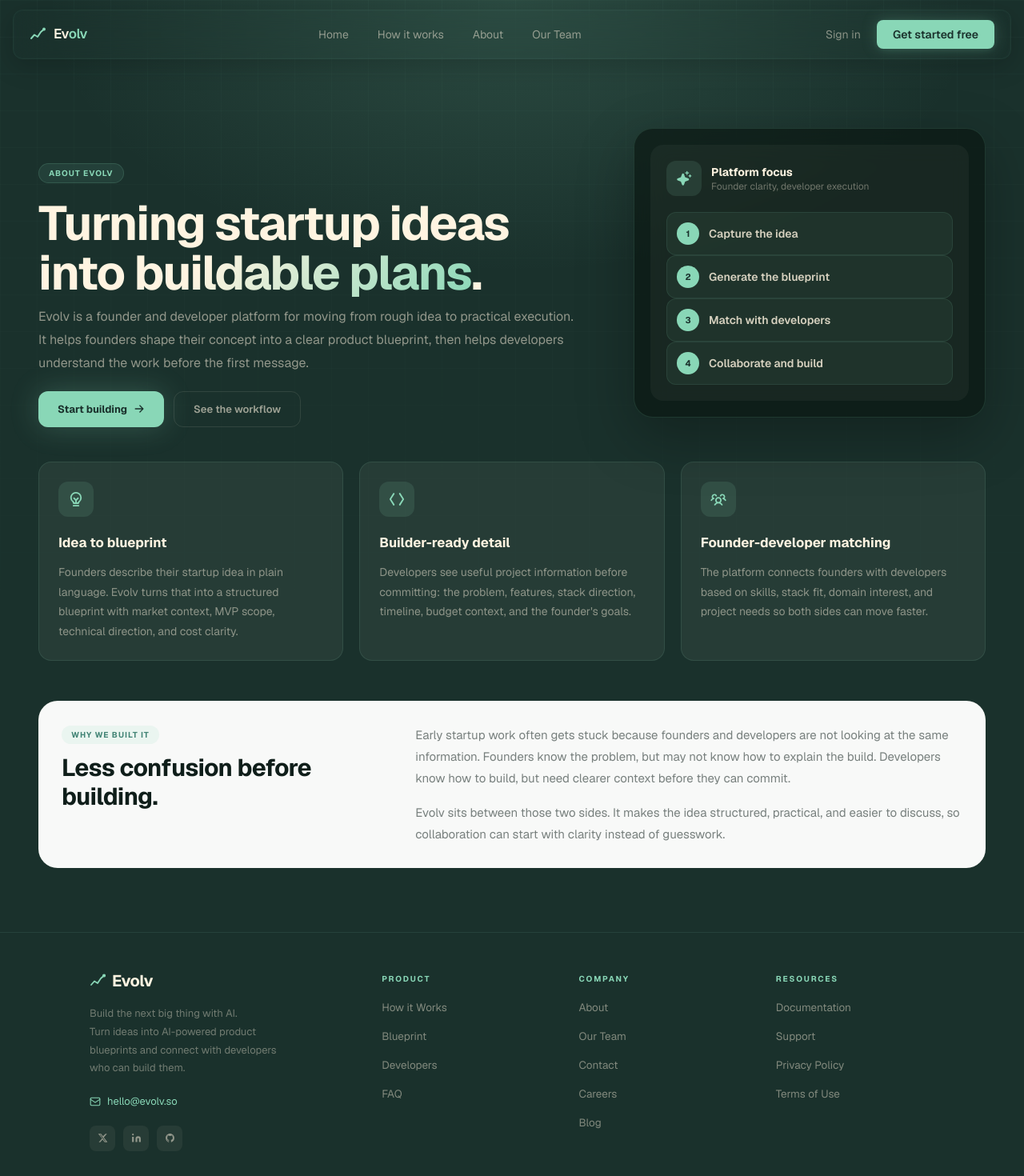
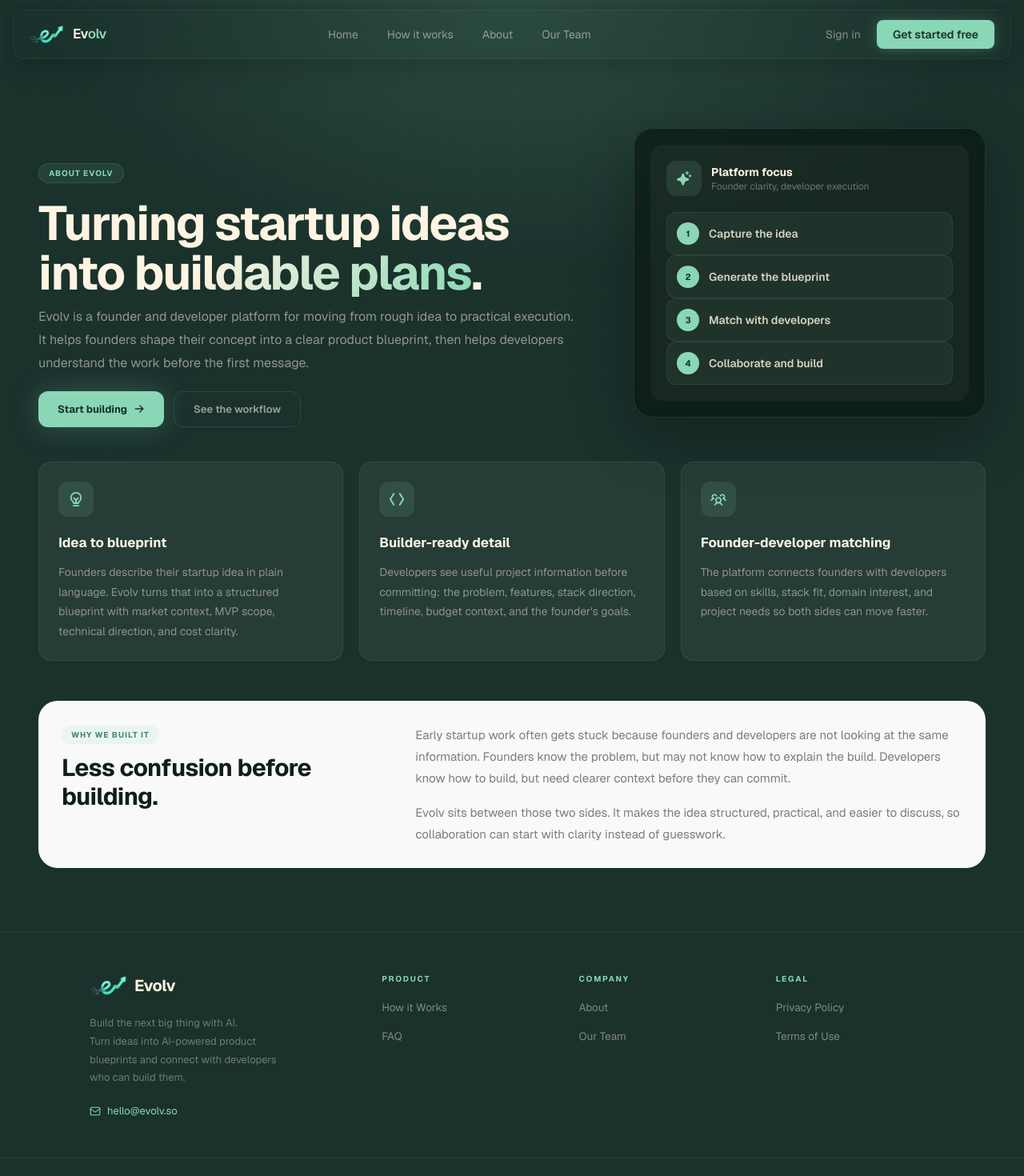
Before and after one commit to Ashhadk7/Evolv, a Next.js app in the folder frontend/: page /about in a window 1280 px wide. Shown: the top 1470 px of the page at 80% size. Built offline with nearby package versions, Linux system fonts and the light colour scheme.

Commit message:
Footer links removed and logo changed.

```diff
--- a/frontend/src/components/Navbar.tsx
+++ b/frontend/src/components/Navbar.tsx
@@ -8,6 +8,7 @@ import {
   useTransform,
 } from "framer-motion";
 import { Menu, X } from "lucide-react";
+import Image from "next/image";
 import Link from "next/link";
 import { useRef, useState } from "react";
 
@@ -17,28 +18,6 @@ const NAV_LINKS = [
   { label: "About",        href: "/about"         },
   { label: "Our Team",     href: "/our-team"      },
 ];
-
-function EvolvMark() {
-  return (
-    <svg
-      width="20"
-      height="20"
-      viewBox="0 0 20 20"
-      fill="none"
-      aria-hidden="true"
-      className="shrink-0"
-    >
-      <path
-        d="M2 15 L6 10.5 L10 13 L14 7 L18 3.5"
-        stroke="#89d7b7"
-        strokeWidth="2"
-        strokeLinecap="round"
-        strokeLinejoin="round"
-      />
-      <circle cx="18" cy="3.5" r="2" fill="#89d7b7" />
-    </svg>
-  );
-}
 
 export function Navbar() {
   const { scrollY } = useScroll();
@@ -96,7 +75,14 @@ export function Navbar() {
         >
           {/* Logo */}
           <Link href="/" className="flex items-center gap-2.5" aria-label="Evolv home">
-            <EvolvMark />
+            <Image
+              src="/evolv-logo-transparent.png"
+              alt=""
+              aria-hidden="true"
+              width={44}
+              height={28}
+              className="h-7 w-11 shrink-0 object-contain"
+            />
             <span className="text-[17px] font-semibold tracking-tight text-cream">
               Ev<span className="text-mint">olv</span>
             </span>
--- a/frontend/src/components/auth/Logo.tsx
+++ b/frontend/src/components/auth/Logo.tsx
@@ -1,5 +1,6 @@
 "use client";
 
+import Image from "next/image";
 import Link from "next/link";
 
 const BRAND_INK  = "#0f1c18";
@@ -10,10 +11,14 @@ const BRAND_CREAM = "#fff4e1";
 export function Logo({ dark = false }: { dark?: boolean }) {
   return (
     <Link href="/" className="inline-flex w-fit items-center gap-2.5">
-      <svg width="24" height="24" viewBox="0 0 20 20" fill="none" aria-hidden="true">
-        <path d="M2 15 L6 10.5 L10 13 L14 7 L18 3.5" stroke={dark ? BRAND_MINT : BRAND_MID} strokeWidth="1.8" strokeLinecap="round" strokeLinejoin="round" />
-        <circle cx="18" cy="3.5" r="2.1" fill={dark ? BRAND_MINT : BRAND_MID} />
-      </svg>
+      <Image
+        src="/evolv-logo-transparent.png"
+        alt=""
+        aria-hidden="true"
+        width={48}
+        height={32}
+        className="h-8 w-12 shrink-0 object-contain"
+      />
       <span className="text-[20px] font-bold tracking-tight" style={{ color: dark ? BRAND_CREAM : BRAND_INK }}>
         Ev<span style={{ color: dark ? BRAND_MINT : BRAND_MID }}>olv</span>
       </span>
--- a/frontend/src/components/developer/shared/Sidebar.tsx
+++ b/frontend/src/components/developer/shared/Sidebar.tsx
@@ -1,6 +1,7 @@
 "use client";
 
 import { useState, useRef, useEffect } from "react";
+import Image from "next/image";
 import { motion, AnimatePresence } from "framer-motion";
 import { ClientIcon as Icon } from "./ClientIcon";
 import {
@@ -138,16 +139,14 @@ export function Sidebar({
       >
         {/* Brand */}
         <div className="flex items-center gap-3 px-6 pt-7 pb-6">
-          <svg width="22" height="22" viewBox="0 0 20 20" fill="none" aria-hidden>
-            <path
-              d="M2 15 L6 10.5 L10 13 L14 7 L18 3.5"
-              stroke={ACCENT}
-              strokeWidth="1.85"
-              strokeLinecap="round"
-              strokeLinejoin="round"
-            />
-            <circle cx="18" cy="3.5" r="2.2" fill={ACCENT} />
-          </svg>
+          <Image
+            src="/evolv-logo-transparent.png"
+            alt=""
+            aria-hidden="true"
+            width={36}
+            height={28}
+            className="h-7 w-9 shrink-0 object-contain"
+          />
           <span
             className="font-bold tracking-tight"
             style={{ fontSize: 18, color: TEXT_ON, letterSpacing: "-0.02em" }}
--- a/frontend/src/components/founder/Sidebar.tsx
+++ b/frontend/src/components/founder/Sidebar.tsx
@@ -1,6 +1,7 @@
 "use client";
 
 import { useState, useRef, useEffect } from "react";
+import Image from "next/image";
 import { motion, AnimatePresence } from "framer-motion";
 import { ClientIcon as Icon } from "./ui/ClientIcon";
 import {
@@ -138,16 +139,14 @@ export function Sidebar({
       >
         {/* Brand */}
         <div className="flex items-center gap-3 px-6 pt-7 pb-6">
-          <svg width="22" height="22" viewBox="0 0 20 20" fill="none" aria-hidden>
-            <path
-              d="M2 15 L6 10.5 L10 13 L14 7 L18 3.5"
-              stroke={ACCENT}
-              strokeWidth="1.85"
-              strokeLinecap="round"
-              strokeLinejoin="round"
-            />
-            <circle cx="18" cy="3.5" r="2.2" fill={ACCENT} />
-          </svg>
+          <Image
+            src="/evolv-logo-transparent.png"
+            alt=""
+            aria-hidden="true"
+            width={36}
+            height={28}
+            className="h-7 w-9 shrink-0 object-contain"
+          />
           <span
             className="font-bold tracking-tight"
             style={{ fontSize: 18, color: TEXT_ON, letterSpacing: "-0.02em" }}
--- a/frontend/src/components/landing/BlueprintSpotlight.tsx
+++ b/frontend/src/components/landing/BlueprintSpotlight.tsx
@@ -228,6 +228,7 @@ const features = [
 export function BlueprintSpotlight() {
   return (
     <section
+      id="blueprint"
       className="relative overflow-hidden px-4 py-20 sm:px-6 md:px-12 lg:py-28"
       style={{ background: "#fdf9f4" }}
     >
--- a/frontend/src/components/landing/CtaAndFooter.tsx
+++ b/frontend/src/components/landing/CtaAndFooter.tsx
@@ -1,6 +1,7 @@
 "use client";
 
 import { useState } from "react";
+import Image from "next/image";
 import Link from "next/link";
 import { AnimatePresence, motion } from "framer-motion";
 import { ArrowRight, Plus } from "@phosphor-icons/react";
@@ -399,23 +400,16 @@ function FooterColumn({ title, links }: FooterColumnProps) {
 ════════════════════════════════════════════════════════════ */
 
 const PRODUCT_LINKS: NavLink[] = [
-  { label: "How it Works", href: "#how-it-works" },
-  { label: "Blueprint",    href: "#blueprint"    },
-  { label: "Developers",   href: "#developers"   },
-  { label: "FAQ",          href: "#faq"          },
+  { label: "How it Works", href: "/#how-it-works" },
+  { label: "FAQ",          href: "/#faq"          },
 ];
 
 const COMPANY_LINKS: NavLink[] = [
   { label: "About",    href: "/about"                },
   { label: "Our Team", href: "/our-team"             },
-  { label: "Contact",  href: "mailto:hello@evolv.so" },
-  { label: "Careers",  href: "#"                     },
-  { label: "Blog",     href: "#"                     },
 ];
 
-const RESOURCE_LINKS: NavLink[] = [
-  { label: "Documentation",  href: "#" },
-  { label: "Support",        href: "#" },
+const LEGAL_LINKS: NavLink[] = [
   { label: "Privacy Policy", href: "#" },
   { label: "Terms of Use",   href: "#" },
 ];
@@ -441,16 +435,14 @@ export function Footer() {
           <div className="flex flex-col gap-5">
             {/* Logo */}
             <Link href="/" aria-label="Evolv home" className="flex items-center gap-2">
-              <svg width="20" height="20" viewBox="0 0 20 20" fill="none" aria-hidden="true">
-                <path
-                  d="M2 15 L6 10.5 L10 13 L14 7 L18 3.5"
-                  stroke="#89d7b7"
-                  strokeWidth="1.8"
-                  strokeLinecap="round"
-                  strokeLinejoin="round"
-                />
-                <circle cx="18" cy="3.5" r="2.1" fill="#89d7b7" />
-              </svg>
+              <Image
+                src="/evolv-logo-transparent.png"
+                alt=""
+                aria-hidden="true"
+                width={48}
+                height={32}
+                className="h-8 w-12 shrink-0 object-contain"
+              />
               <span
                 className="text-[20px] font-bold leading-none tracking-tight"
                 style={{ color: "#fff4e1" }}
@@ -485,69 +477,12 @@ export function Footer() {
               hello@evolv.so
             </a>
 
-            {/* Social icons */}
-            <div className="flex items-center gap-2.5">
-              {/* X / Twitter */}
-              <a
-                href="#"
-                aria-label="X / Twitter"
-                className="flex h-8 w-8 items-center justify-center rounded-lg transition-all duration-200"
-                style={{ background: "rgba(255,244,225,0.06)" }}
-                onMouseEnter={(e) => {
-                  (e.currentTarget as HTMLElement).style.background = "rgba(137,215,183,0.12)";
-                }}
-                onMouseLeave={(e) => {
-                  (e.currentTarget as HTMLElement).style.background = "rgba(255,244,225,0.06)";
-                }}
-              >
-                <svg width="13" height="13" viewBox="0 0 24 24" fill="rgba(255,244,225,0.5)">
-                  <path d="M18.244 2.25h3.308l-7.227 8.26 8.502 11.24H16.17l-4.714-6.231-5.401 6.231H2.746l7.73-8.835L1.254 2.25H8.08l4.253 5.622zm-1.161 17.52h1.833L7.084 4.126H5.117z" />
-                </svg>
-              </a>
-
-              {/* LinkedIn */}
-              <a
-                href="#"
-                aria-label="LinkedIn"
-                className="flex h-8 w-8 items-center justify-center rounded-lg transition-all duration-200"
-                style={{ background: "rgba(255,244,225,0.06)" }}
-                onMouseEnter={(e) => {
-                  (e.currentTarget as HTMLElement).style.background = "rgba(137,215,183,0.12)";
-                }}
-                onMouseLeave={(e) => {
-                  (e.currentTarget as HTMLElement).style.background = "rgba(255,244,225,0.06)";
-                }}
-              >
-                <svg width="13" height="13" viewBox="0 0 24 24" fill="rgba(255,244,225,0.5)">
-                  <path d="M16 8a6 6 0 0 1 6 6v7h-4v-7a2 2 0 0 0-2-2 2 2 0 0 0-2 2v7h-4v-7a6 6 0 0 1 6-6zM2 9h4v12H2z" />
-                  <circle cx="4" cy="4" r="2" />
-                </svg>
-              </a>
-
-              {/* GitHub */}
-              <a
-                href="#"
-                aria-label="GitHub"
-                className="flex h-8 w-8 items-center justify-center rounded-lg transition-all duration-200"
-                style={{ background: "rgba(255,244,225,0.06)" }}
-                onMouseEnter={(e) => {
-                  (e.currentTarget as HTMLElement).style.background = "rgba(137,215,183,0.12)";
-                }}
-                onMouseLeave={(e) => {
-                  (e.currentTarget as HTMLElement).style.background = "rgba(255,244,225,0.06)";
-                }}
-              >
-                <svg width="13" height="13" viewBox="0 0 24 24" fill="rgba(255,244,225,0.5)">
-                  <path d="M12 2C6.477 2 2 6.484 2 12.017c0 4.425 2.865 8.18 6.839 9.504.5.092.682-.217.682-.483 0-.237-.008-.868-.013-1.703-2.782.605-3.369-1.343-3.369-1.343-.454-1.158-1.11-1.466-1.11-1.466-.908-.62.069-.608.069-.608 1.003.07 1.531 1.032 1.531 1.032.892 1.53 2.341 1.088 2.91.832.092-.647.35-1.088.636-1.338-2.22-.253-4.555-1.113-4.555-4.951 0-1.093.39-1.988 1.029-2.688-.103-.253-.446-1.272.098-2.65 0 0 .84-.27 2.75 1.026A9.564 9.564 0 0 1 12 6.844a9.59 9.59 0 0 1 2.504.337c1.909-1.296 2.747-1.027 2.747-1.027.546 1.379.202 2.398.1 2.651.64.7 1.028 1.595 1.028 2.688 0 3.848-2.339 4.695-4.566 4.943.359.309.678.92.678 1.855 0 1.338-.012 2.419-.012 2.747 0 .268.18.58.688.482A10.02 10.02 0 0 0 22 12.017C22 6.484 17.522 2 12 2z" />
-                </svg>
-              </a>
-            </div>
           </div>
 
           {/* ── Nav columns ── */}
           <FooterColumn title="Product"   links={PRODUCT_LINKS}  />
           <FooterColumn title="Company"   links={COMPANY_LINKS}  />
-          <FooterColumn title="Resources" links={RESOURCE_LINKS} />
+          <FooterColumn title="Legal"     links={LEGAL_LINKS}    />
         </div>
       </div>
 
@@ -577,10 +512,10 @@ export function Footer() {
 
           {/* Right: legal links */}
           <div className="flex items-center gap-6">
-            {["Privacy Policy", "Terms of Use"].map((label) => (
+            {LEGAL_LINKS.map(({ label, href }) => (
               <a
                 key={label}
-                href="#"
+                href={href}
                 className="text-[12px] transition-colors duration-150"
                 style={{ color: "rgba(255,244,225,0.25)" }}
                 onMouseEnter={(e) =>
--- a/frontend/src/components/landing/UserTypes.tsx
+++ b/frontend/src/components/landing/UserTypes.tsx
@@ -79,7 +79,7 @@ export function UserTypes() {
     <section
       id="who-it-is-for"
       className="relative overflow-hidden px-4 py-20 sm:px-6 md:px-12 lg:py-28"
-      style={{ background: "#f8f9f8" }}
+      style={{ background: "#fdf9f4" }}
     >
       <div
         className="absolute left-0 right-0 top-0 h-px"
```
Also changed, not shown: frontend/public/evolv-logo-transparent.png (added), frontend/src/app/icon.png.
